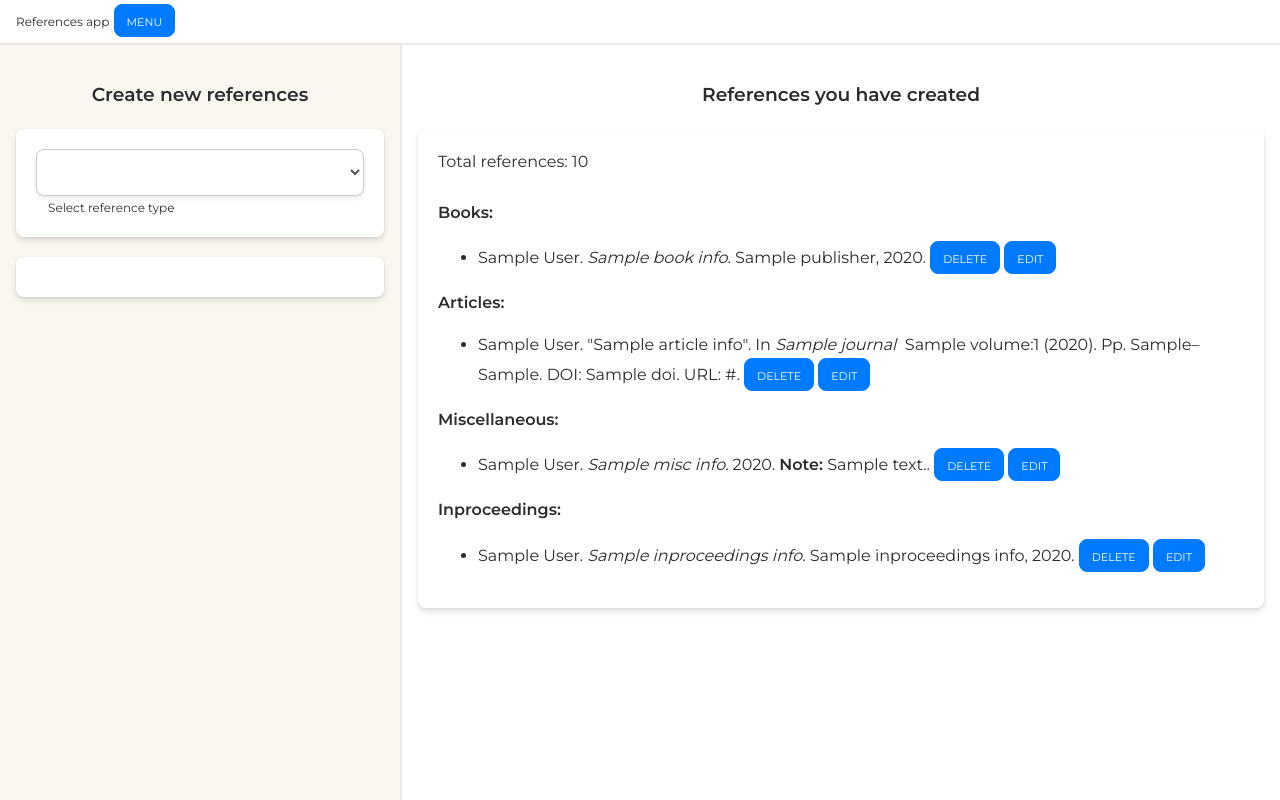
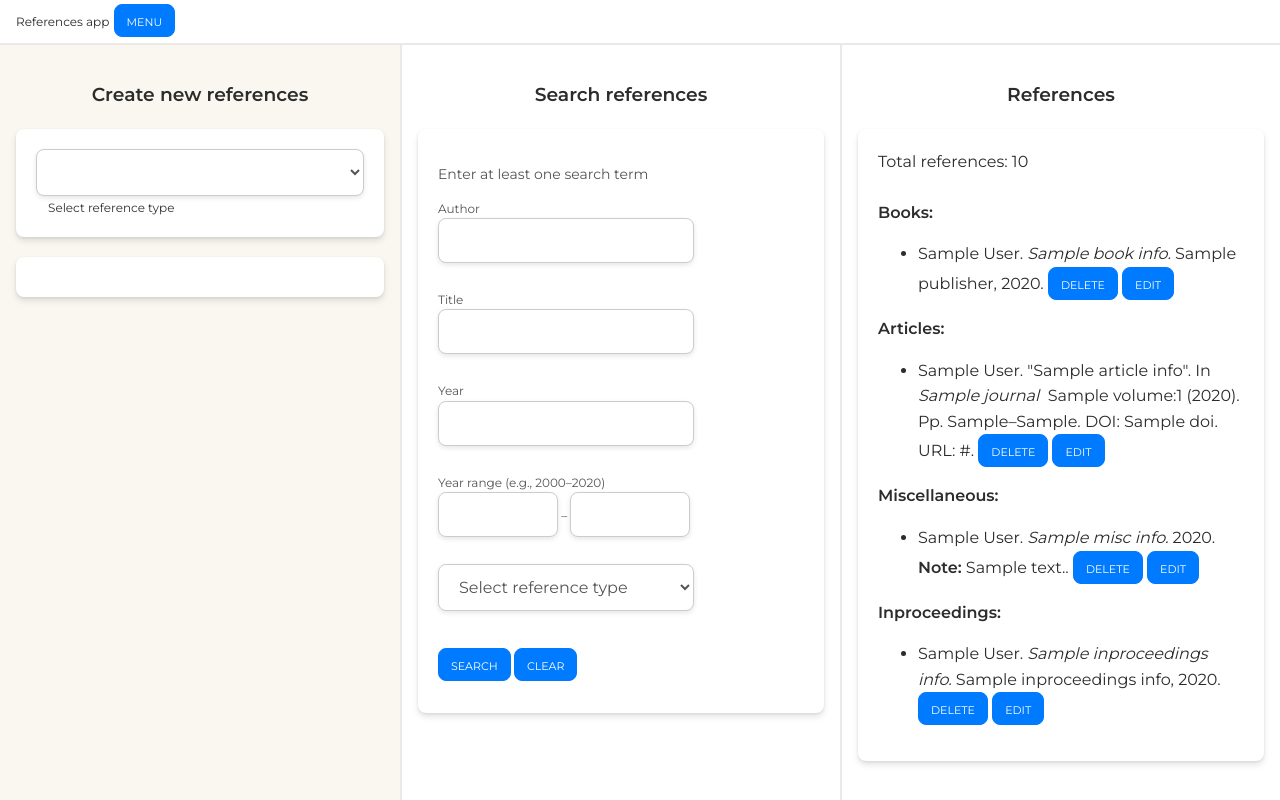
Before and after one commit to k1rtsu/Bulbasaurus-ohtu, a Flask app: template src/templates/single_page_app.html in a window 1280 px wide. Run offline with Flask 3, Linux system fonts and the light colour scheme; the template is opened without the code that fills it: most values are stand-ins (such as "Sample title", 1, 10 or a date in 2020).

Commit message:
searching references

```diff
--- a/src/app.py
+++ b/src/app.py
@@ -3,7 +3,6 @@ from flask import (
     render_template,
     request,
     jsonify,
-    url_for,
 )
 from db_helper import reset_db
 from config import app, test_env
@@ -13,7 +12,9 @@ from util import (
     validate_misc,
     validate_inproceedings,
     validate_edit,
-    UserInputError,
+    validate_search,
+    filter_items,
+    UserInputError
 )
 import references as refs
 import get_references
@@ -38,10 +39,7 @@ def index(error = None):
         except UserInputError as e:
             error = e
 
-    books = refs.get_all_books()
-    articles = refs.get_all_articles()
-    misc = refs.get_all_misc()
-    inproceedings = refs.get_all_inproceedings()
+    books, articles, misc, inproceedings = get_all_references()
     total = len(books)+len(articles)+len(misc)+len(inproceedings)
 
     return render_template("single_page_app.html",
@@ -89,6 +87,44 @@ def remove_reference(reference_id):
     refs.remove_reference(reference_id)
     return redirect('/')
 
+@app.route("/search", methods=['POST'])
+def basic_search(error = None):
+    submit_type = request.form.get('submit')
+
+    if submit_type == "clear":
+        return redirect('/')
+
+    author = request.form["author"]
+    title = request.form["title"]
+    year = request.form["year"]
+    year_from = request.form["year_from"]
+    year_to = request.form["year_to"]
+    search_data = {
+        "author": author,
+        "title": title,
+        "year": year,
+        "year_from": year_from,
+        "year_to": year_to,
+    }
+    try:
+        validate_search(search_data)
+    except UserInputError as e:
+        error = e
+    books, articles, misc, inproceedings = get_all_references()
+
+    books = filter_items(books, 'book_info', search_data)
+    articles = filter_items(articles, 'article_info', search_data)
+    misc = filter_items(misc, 'misc_info', search_data)
+    inproceedings = filter_items(inproceedings, 'inproceedings_info', search_data)
+    total = len(books) + len(articles) + len(misc) + len(inproceedings)
+    return render_template("single_page_app.html",
+                            error=error,
+                            books=books,
+                            articles=articles,
+                            misc=misc,
+                            inproceedings=inproceedings,
+                            total=total)
+
 def handle_add_book():
     author = request.form["author"]
     title = request.form["title"]
@@ -99,6 +135,13 @@ def handle_add_book():
         refs.add_book(author, title, year, publisher)
     except UserInputError as error: #pylint: disable=broad-exception-caught
         raise error
+
+def get_all_references():
+    books = refs.get_all_books()
+    articles = refs.get_all_articles()
+    misc = refs.get_all_misc()
+    inproceedings = refs.get_all_inproceedings()
+    return books, articles, misc, inproceedings
 
 def handle_add_misc():
     author = request.form["author"]
--- a/src/static/css/styles.css
+++ b/src/static/css/styles.css
@@ -1,3 +1,29 @@
+.form-field {
+  font-family: "Montserrat", sans-serif;
+  font-size: 16px;
+  padding: 12px 16px;
+  border-radius: 8px;
+  border: 1px solid #ccc;
+  background-color: #ffffff;
+  color: #555;
+  box-shadow: 0 2px 5px rgba(0, 0, 0, 0.1);
+  transition: all 0.1s ease-in-out;
+  width: 70%;
+  box-sizing: border-box;
+}
+.form-field:focus {
+  outline: none;
+  border-color: #007bff;
+  box-shadow: 0 0 5px rgba(0, 123, 255, 0.5);
+}
+.form-field:hover {
+  border-color: #888;
+}
+select.form-field {
+  cursor: pointer;
+}
+
+
 body {
   font-family: "Montserrat", sans-serif;
   margin: 0;
--- /dev/null
+++ b/src/templates/search.html
@@ -0,0 +1,59 @@
+<p class="form-heading">Enter at least one search term </p>
+
+    {% if error %}
+    <p>{{error}}</p>
+    {% endif %}
+
+<form id="search-references-form" action="/search" method="post">
+    <p class="input-helper-text">
+      Author<br />
+      <input type="text" name="author" class="form-field" />
+    </p>
+
+    <p class="input-helper-text">
+      Title<br />
+      <input type="text" name="title" class="form-field" />
+    </p>
+
+    <p class="input-helper-text">
+      Year<br />
+      <input type="number" min="1000" name="year" class="form-field" />
+    </p>
+
+    <p class="input-helper-text">
+      Year range (e.g., 2000–2020)<br />
+      <input
+        type="number"
+        min="1000"
+        name="year_from"
+        class="form-field"
+        style="width: calc(35% - 8px); display: inline-block;" />
+      –
+      <input
+        type="number"
+        min="1000"
+        name="year_to"
+        class="form-field"
+        style="width: calc(35% - 8px); display: inline-block;" />
+    </p>
+    <select
+        name="reference_type"
+        id="search-references-by-type-selector"
+        class="form-field"
+    >
+        <option value="any" selected disabled>Select reference type</option>
+        <option value="books">Book</option>
+        <option value="articles">Article</option>
+        <option value="inproceedings">Inproceedings</option>
+        <option value="miscs">Misc</option>
+    </select><br />
+    <br />
+    <p class="input-helper-text">
+      <button type="submit" name="submit" value="search">
+        Search
+      </button>
+      <button type="submit" name="submit" value="clear">
+        Clear
+        </button>
+    </p>
+  </form>
--- a/src/templates/single_page_app.html
+++ b/src/templates/single_page_app.html
@@ -123,11 +123,19 @@
         });
       </script>
     </div>
+    <div class="divider"></div>
+    <!-- Content (In the middle) -->
+    <div class="primary-container">
+      <h3 style="text-align: center">Search references</h3>
+      <div id="search-references-container" class="paper-div">
+        {% include 'search.html' %}
+      </div>
+    </div>
     <!-- Divider in Between -->
     <div class="divider"></div>
     <!-- Content (Right Side) -->
     <div class="primary-container">
-      <h3 style="text-align: center">References you have created</h3>
+      <h3 style="text-align: center">References</h3>
       <div id="references-list-container" class="paper-div">
         {% include 'references.html' %}
       </div>
```
Also changed, not shown: src/tests/validate_article_reference_test.py (+1 -1 lines), src/util.py (+58 -0 lines).
